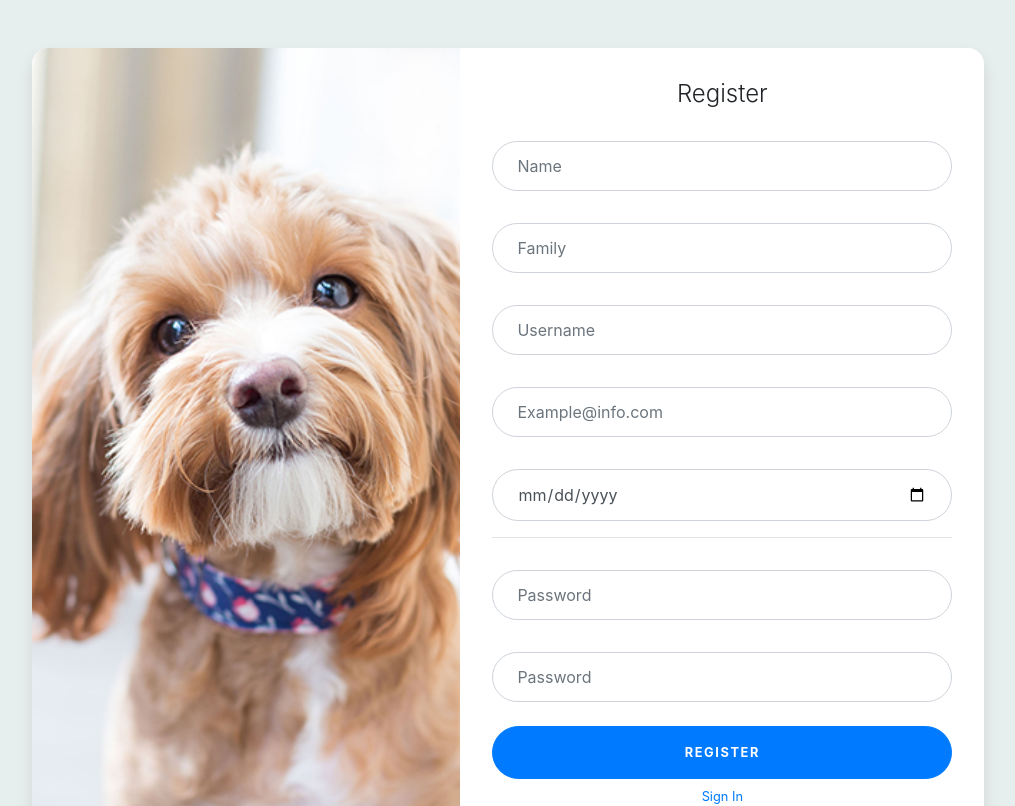
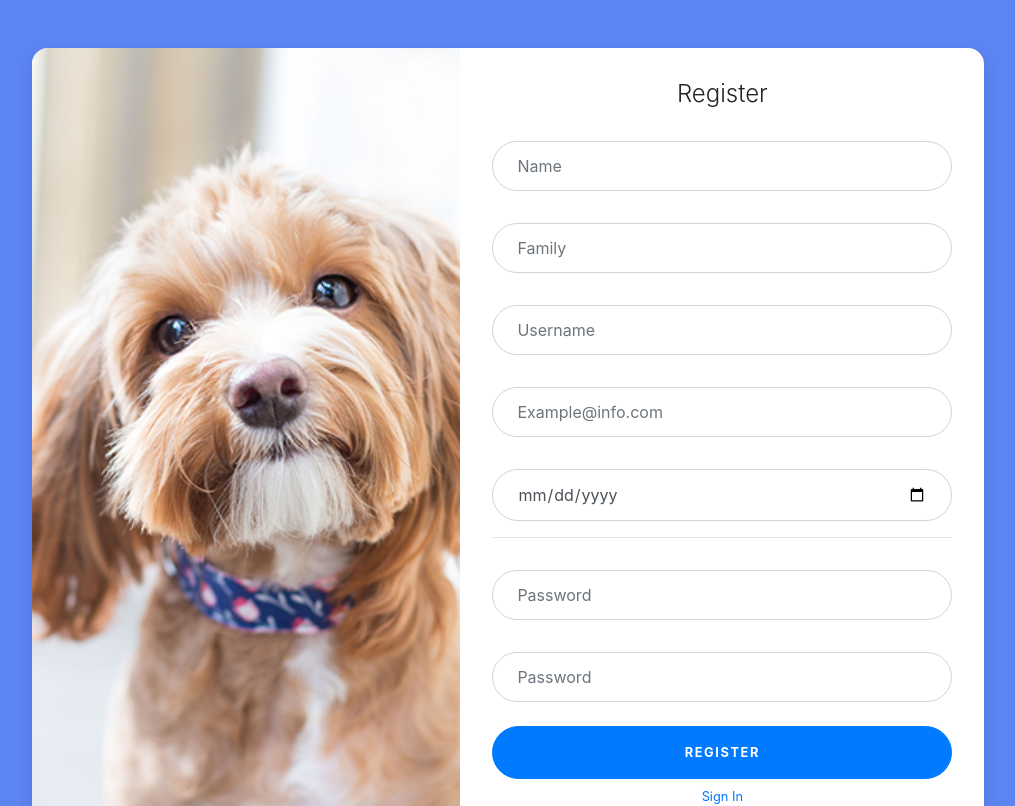
Before and after one commit to aminhavasi/rpett, a React (Create React App) app: page /register in a window 1280 px wide. Shown: the top 806 px of the page, without its empty margins (132-1147 px from the left). Built offline with nearby package versions, Linux system fonts and the light colour scheme.

Commit message:
register

```diff
--- a/src/components/auth/auth.css
+++ b/src/components/auth/auth.css
@@ -4,7 +4,7 @@
 }
 
 .auth {
-    background-color: rgba(229, 236, 236, 0.897);
+    background-color: rgba(74, 118, 241, 0.897);
 }
 
 .form-label-group small {
@@ -21,7 +21,7 @@
     visibility: visible;
 }
 .form-label-group.success input {
-    border-color: seagreen;
+    border-color: rgb(6, 155, 71);
 }
 
 .form-label-group.success small {
--- a/src/components/auth/register.js
+++ b/src/components/auth/register.js
@@ -92,7 +92,7 @@ const Register = () => {
             await checkLength(family, 3, 256);
             await checkLength(password, 8, 1024);
             await checkLength(username, 3, 256);
-            console.log(e);
+
             await checkEmail(email);
         } catch (err) {
             console.log(err);
```
